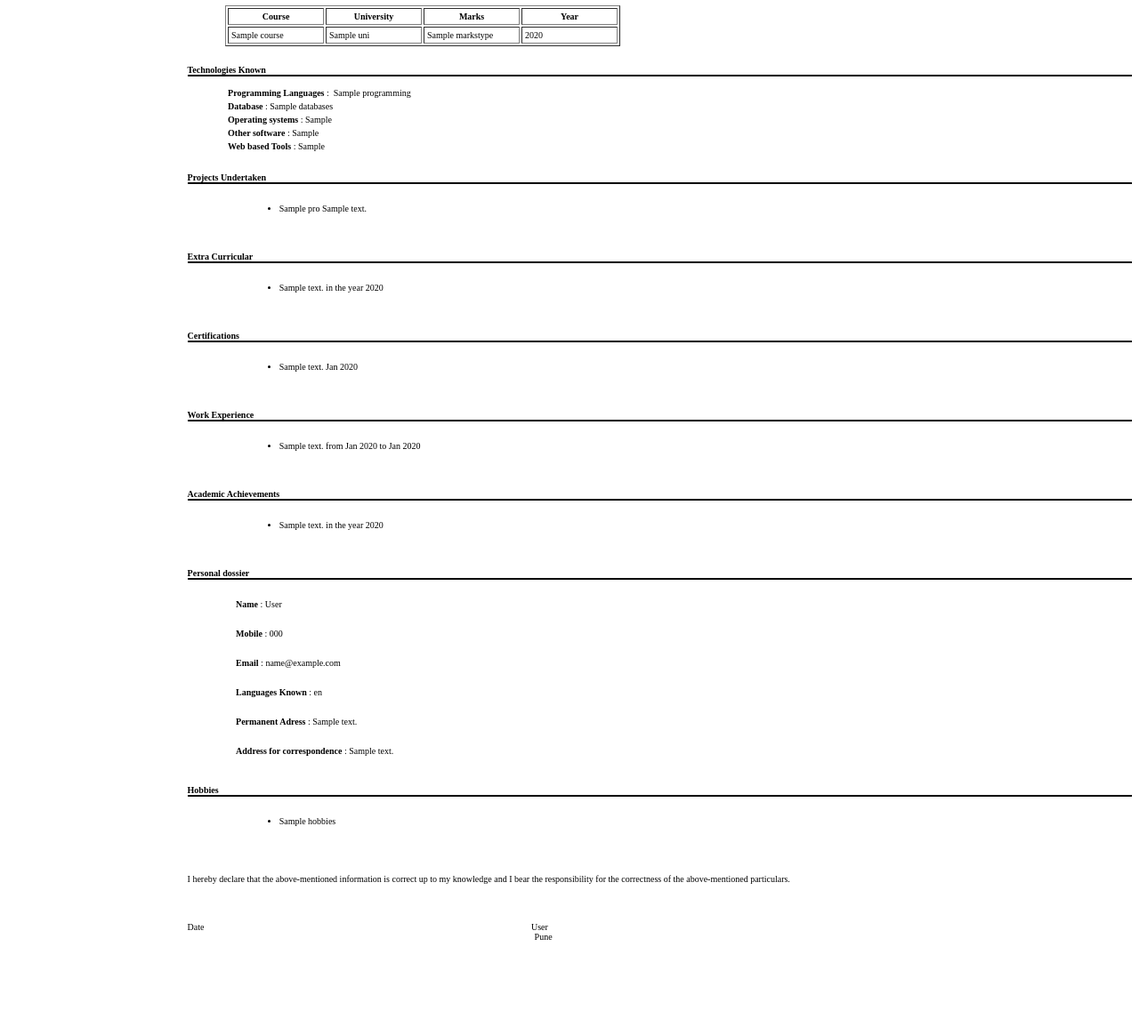
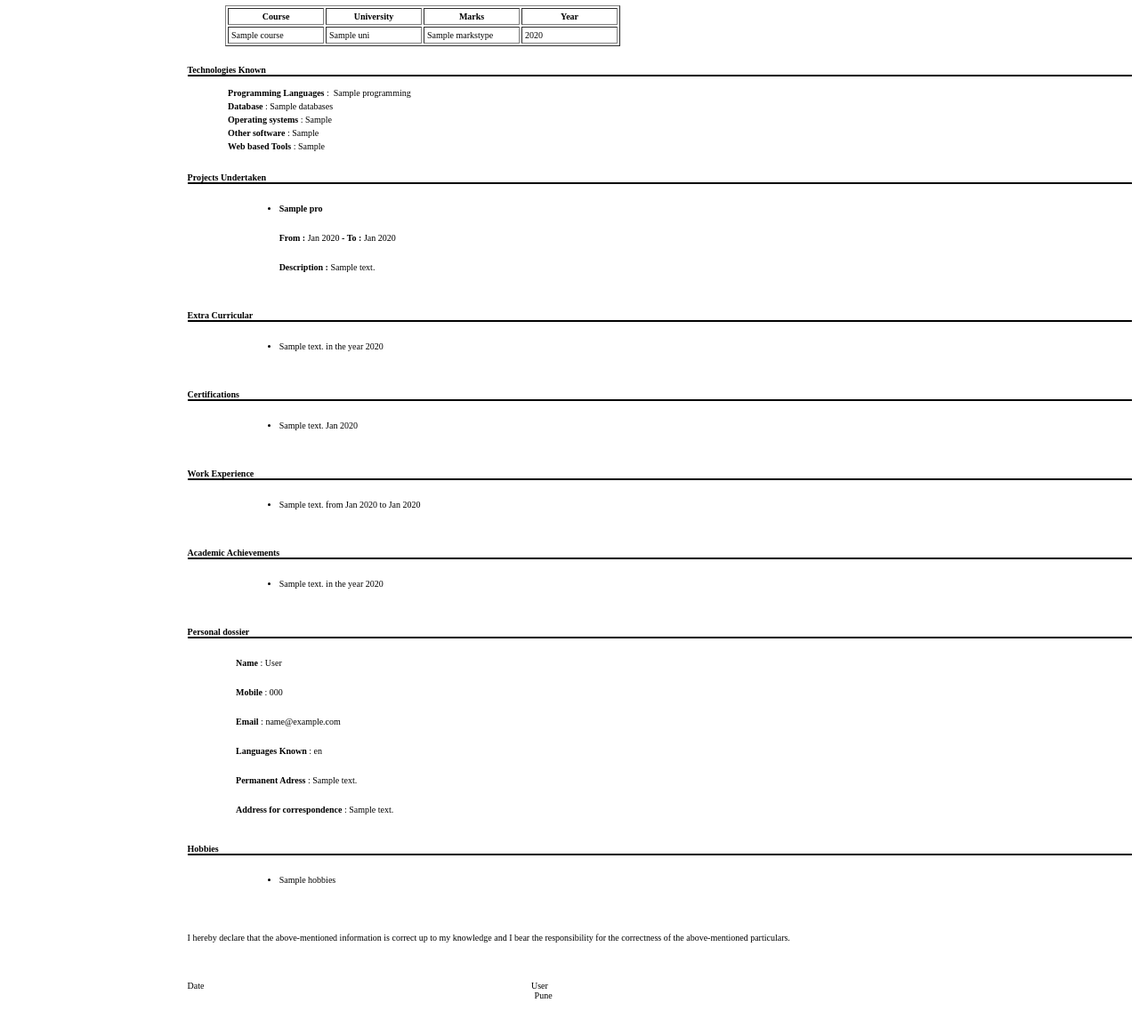
Before and after one commit to knightsamar/laresumex, a Django app: template templates/moderncv/pdfview.html in a window 1280 px wide. Shown: the part 658-1813 px from the top of the page at 89% size. Before the commit the page ends 1715 px from the top, so only its background shows below. Run offline with Django 3.2, Linux system fonts and the light colour scheme; the template is opened without the code that fills it: most values are stand-ins (such as "Sample title", 1, 10 or a date in 2020); some libraries are stand-ins or nearby versions.

Commit message:
Updated the pdf file as well.Made the same changes done in the htmlview file.

```diff
--- a/templates/moderncv/pdfview.html
+++ b/templates/moderncv/pdfview.html
@@ -182,7 +182,33 @@
 				<ul>
 				<table cellpadding=10>
 				{% for pr in pro %}
-					<tr><td><li>{{pr.heading}}&nbsp;{{pr.desc}}</li></td></tr>
+					   <tr>
+						<td>
+						 <li>
+						   <b>{{pr.title}}</b>
+						 </li>
+						</td>
+					   </tr>
+						<tr>
+						      <td align="left">
+							<b>
+							     From :
+							</b>
+						      	  {{pr.fromDate|date:'M Y'}}
+							<b>-</b>
+						     	<b>
+							   To :
+							</b>
+						      	  {{pr.endDate|date:'M Y'}}</td>
+						</tr>
+					<tr>
+					    <td align="left">
+						<b>
+						     Description :
+						</b>
+					    	   {{pr.desc}}
+					    </td>
+					</tr>
 				{% endfor %}
 				</table>
 				</ul>
```
